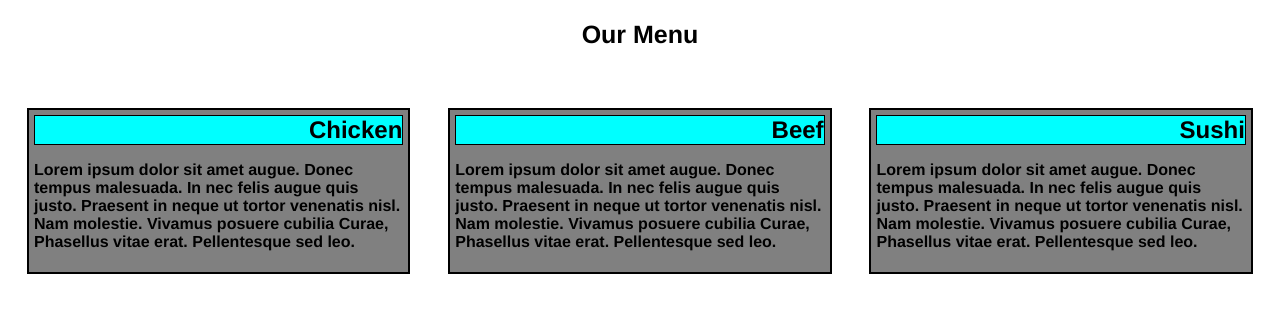
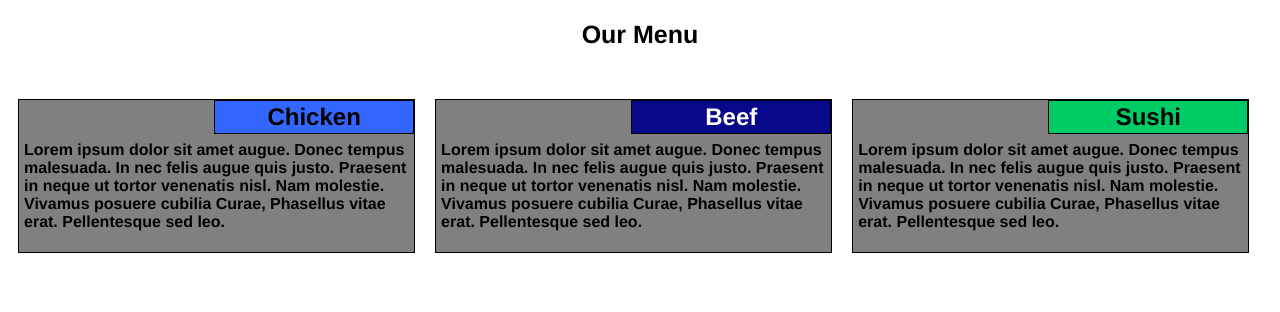
Before and after one commit to 1milosz2/Module-2-assignment, a plain HTML site: page index.html in a window 1280 px wide. Drawn offline with Linux system fonts and the light colour scheme.

Commit message:
finished assignment

```diff
--- a/css/mystyle.css
+++ b/css/mystyle.css
@@ -4,55 +4,54 @@
   text-align: center;
   font-weight: bold;
 }
-header {
+h1 {
   font-size: 25px;
   margin-bottom: 40px;
   margin-top: 20px;
 }
-div {
-    background: grey;
+p {
+   text-align: left;
    }
-h1, h2, h3 {
-  padding: 0px;
-  text-align: right;
-  background-color: #00FFFF;
-  position: static;
+h2 {
+    background: #3366ff;
+    position: absolute;
     top: 0px;
     right: 0px;
+    width: 200px;
+    border: 1px solid black;
+    text-align: center;
+    padding: 2px;
     margin: 0px;
-  font-size: 1.5em;
+}
+#purple {
+  color: white;
+  background-color: #08088A;
+}
+#green {
+  background: #00cc66;
+}
+  .section {
+  position: relative;
+  background: grey;
   border: 1px solid black;
-
+  padding: 25px 5px 5px 5px;
+  margin: 10px;
  }
-  p {
-  height: 100%;
-  margin-right: auto;
-  margin-left: auto;
-  font-family: Helvetica;
-  color: black;
-  text-align: left;
-}
-
 
 .row {
   width: 100%;
-  background-color: green;
-
   }
 /********** Desktop view **********/
 @media (min-width: 992px) {
   .col-lg-3, .col-lg-4 {
     float: left;
-    border: 2px solid black;
-    padding: 5px;
-    margin:1.5%;
 
   }
  .col-lg-3 {
-    width: 24%;
+    width: 25%;
   }
   .col-lg-4 {
-    width: 30.33%;
+    width: 33%;
   }
   }
 
@@ -60,26 +59,26 @@ h1, h2, h3 {
 @media (max-width: 991px) {
   .col-md-6, .col-md-12 {
     float: left;
-    border: 2px solid black;
-    padding: 5px;
-    margin:1%;
     }
   .col-md-6 {
-    width: 48%;
+    width: 50%;
   }
 
   .col-md-12 {
     width: 100%;
-    margin-right: 2%;
    }
 }
 /********** Mobile devices **********/
 @media (max-width: 767px) {
    .col-sd-12 {
     float: left;
-    border: 2px solid black;
-    width: 100%;
-    padding: 5px;
-    margin:1%;
+    width: 100%
       }
 }
+/********** Additional media querie for extra small devices **********/
+@media (max-width: 240px) {
+   h2 {
+    float: left;
+    width: 100%
+      }
+}
--- a/index.html
+++ b/index.html
@@ -8,26 +8,30 @@
 </head>
 
 <body>
-	<header>
+	<h1>
 		Our Menu
-	</header>
+	</h1>
 	<div class="row">
 			<div class="col-lg-4 col-md-6 col-sd-12">
-			<h1>Chicken</h1>
-				<p>
+				<div class="section">
+					<h2>Chicken</h2>
+					<p>
 				Lorem ipsum dolor sit amet augue. Donec tempus malesuada. In nec felis augue quis justo. Praesent in neque ut tortor venenatis nisl. Nam molestie. Vivamus posuere cubilia Curae, Phasellus vitae erat. Pellentesque sed leo.
-			</p>
+					</p>
+				</div>
 			</div>
 	</div>
 		<div class="col-lg-4 col-md-6 col-sd-12">
-			<h2>Beef</h2>
-			<p>
+			<div class="section">
+				<h2 id="purple">Beef</h2>
+				<p>
 					Lorem ipsum dolor sit amet augue. Donec tempus malesuada. In nec felis augue quis justo. Praesent in neque ut tortor venenatis nisl. Nam molestie. Vivamus posuere cubilia Curae, Phasellus vitae erat. Pellentesque sed leo.
-			</p>
+				</p>
+			</div>
 		</div>
 		<div class="col-lg-4 col-md-12 col-sd-12">
-			<h3>Sushi</h3>
-			<div>
+			<div class="section">
+				<h2 id="green">Sushi</h2>
 				<p>
 					Lorem ipsum dolor sit amet augue. Donec tempus malesuada. In nec felis augue quis justo. Praesent in neque ut tortor venenatis nisl. Nam molestie. Vivamus posuere cubilia Curae, Phasellus vitae erat. Pellentesque sed leo.
 				</p>
```
Lines whose indentation alone changed are shown as unchanged.
